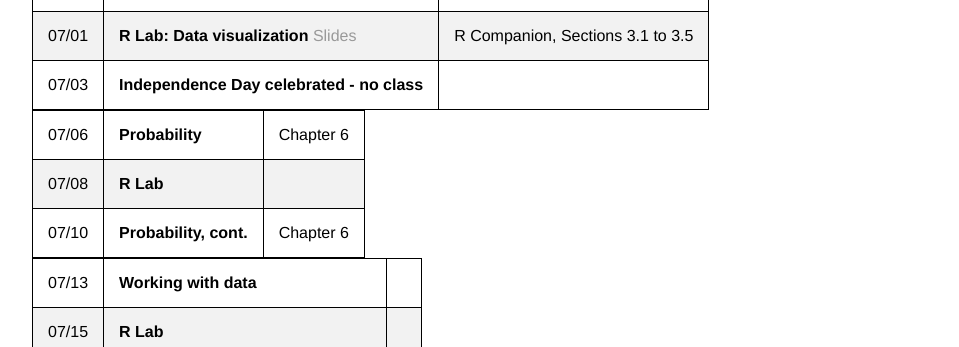
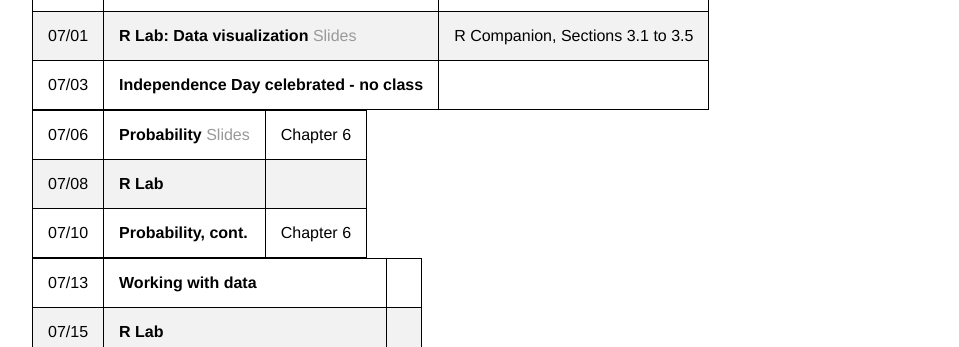
Before and after one commit to stats60/stats60.github.io, a Jekyll site: the page built from syllabus/index.md, in a window 1280 px wide. Shown: the part 603-950 px from the top of the page, without its empty margins (160-1119 px from the left). Built offline with Jekyll 4.4.1, drawn with Linux system fonts in a browser that asks for light colours; our own code applies the rules of GitHub Pages for plain Markdown files.

Commit message:
slides probability1

```diff
--- a/syllabus/index.md
+++ b/syllabus/index.md
@@ -20,7 +20,7 @@ Wednesday sessions are dedicated to R Labs. R Labs are an important component of
 |07/01 |**R Lab: Data visualization** [Slides](../Rlab/lab2.html)| R Companion, Sections 3.1 to 3.5
 |07/03 |**Independence Day celebrated - no class**| |
 
-|07/06 |**Probability**|Chapter 6|
+|07/06 |**Probability** [Slides](../slides/04.pdf)|Chapter 6|
 |07/08 |**R Lab**||
 |07/10 |**Probability, cont.**|Chapter 6|
 
```
Also changed, not shown: 1 other file.
